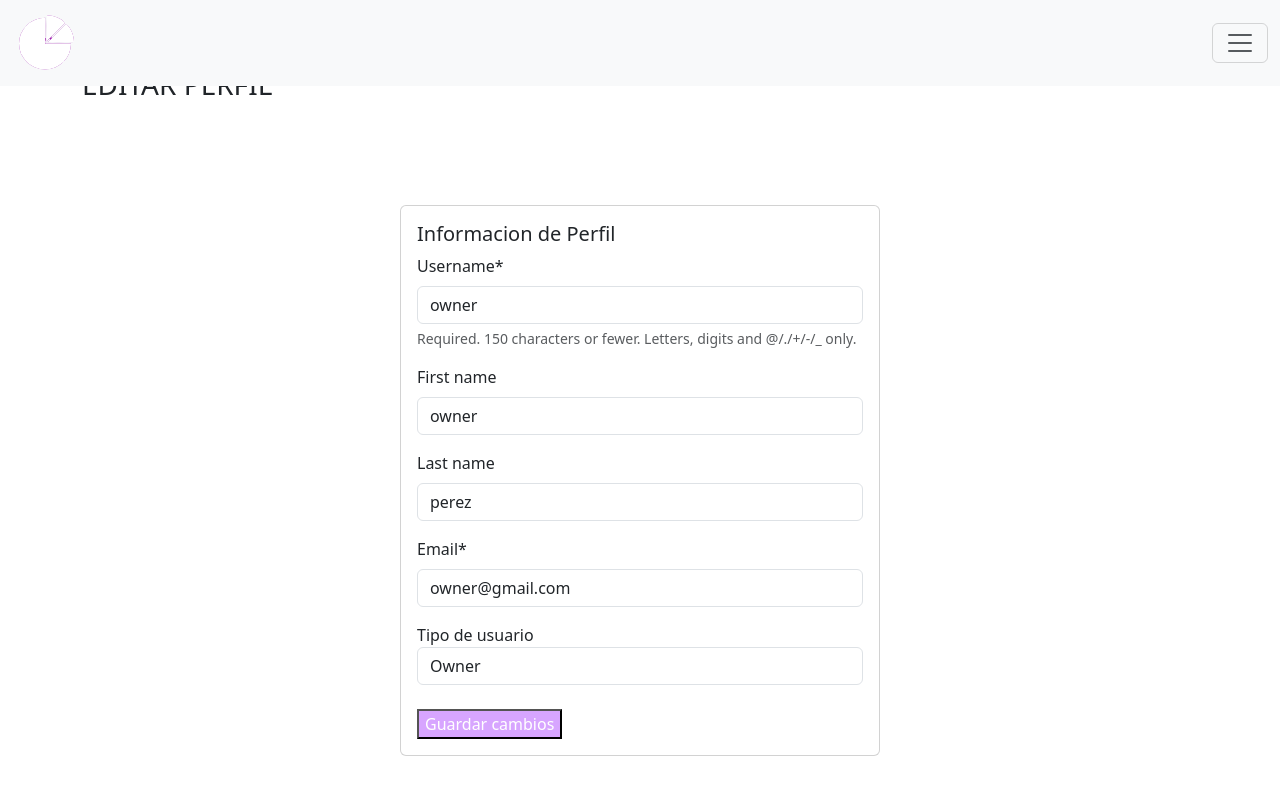
After one commit to SoleGomez23/PF-MIRe, a Django app: page /editar_perfil/ in a window 1280 px wide. The commit adds this page. Run offline with Django 3.2, Linux system fonts and the light colour scheme; a user stored in the database is signed in; data comes from the database, SQL or seed files in the repository; some libraries are stand-ins or nearby versions.

Commit message:
agrego la funcion de login, signin y logout de admin y owner

```diff
--- a/MIRe2/MIRe/urls.py
+++ b/MIRe2/MIRe/urls.py
@@ -18,6 +18,7 @@ from django.urls import path
 from django.urls import include
 
 urlpatterns = [
+    path('', include('MIReApp.urls')),
     path('admin/', admin.site.urls),
-    path('', include('MIReApp.urls')),
+    path('accounts/', include('django.contrib.auth.urls')),
 ]
--- a/MIRe2/MIReApp/admin.py
+++ b/MIRe2/MIReApp/admin.py
@@ -1,4 +1,4 @@
 from django.contrib import admin
 from .models import Metrica
 
-admin.site.register(Metrica)
+# admin.site.register(Metrica)
--- a/MIRe2/MIReApp/forms.py
+++ b/MIRe2/MIReApp/forms.py
@@ -1,5 +1,8 @@
 from django import forms
+from django.contrib.auth.forms import UserCreationForm, UserChangeForm
+from django.contrib.auth import get_user_model
 from .models import Metrica, Indicador, Tipo, HistorialMetrica, Programa, Objetivos
+User = get_user_model()
 
 class MetricaForm(forms.ModelForm):
     class Meta:
@@ -183,3 +186,25 @@ class IndicadorFormEditar(forms.ModelForm):
                 pass  # invalid input from the client; ignore and fallback to empty Tipo queryset
         elif self.instance.pk:
             self.fields['tipo'].queryset = self.instance.ambito.tipo_set.order_by('nombre')
+
+class CustomUserCreationForm(UserCreationForm):
+	email = forms.EmailField(required=True)
+	is_owner = forms.BooleanField(initial=False, required=False)
+
+	class Meta:
+		model = User
+		fields = ['username', 'first_name', 'last_name', 'email', 'area', 'password1', 'password2', 'is_owner']
+
+	def clean_email(self):
+		email = self.cleaned_data['email']
+
+		if User.objects.filter(email=email).exists():
+			raise forms.ValidationError('Este correo electrónico ya está registrado')
+		return email
+
+class CustomUserCreationFormEditar(UserChangeForm):
+	email = forms.EmailField(required=True)
+
+	class Meta:
+		model = User
+		fields = ['username', 'first_name', 'last_name', 'email']
--- a/MIRe2/MIReApp/models.py
+++ b/MIRe2/MIReApp/models.py
@@ -1,3 +1,4 @@
+from django.contrib.auth.models import AbstractUser
 from django.core.validators import MinValueValidator
 from django.core.validators import RegexValidator
 from django.core.exceptions import ValidationError
@@ -9,6 +10,7 @@ FRECUENCIAS = (('Cuatrienal','Cuatrienal'),('Bianual','Bianual'), ('Anual', 'Anu
 FORMULAS = (('Inversion promedio','Inversion promedio'), ('Tasa de variacion','Tasa de variacion'), ('Porcentaje','Porcentaje'))
 MESES = (('Enero','Enero'),('Febrero','Febrero'),('Marzo','Marzo'),('Abril','Abril'),('Mayo','Mayo'),('Junio','Junio'),('Julio','Julio'),('Agosto','Agosto'),('Septiembre','Septiembre'),('Octubre','Octubre'),('Noviembre','Noviembre'),('Diciembre','Diciembre'))
 SEMESTRES = (('Enero-Junio', 'Enero-Junio'),('Julio-Diciembre', 'Julio-Diciembre'))
+AREAS = (('Ingeniería en Sistemas de Información', 'Ingeniería en Sistemas de Información'),('Ingeniería Química', 'Ingeniería Química'),('Ingeniería Electromecánica', 'Ingeniería Electromecánica'),('Materias Básicas', 'Materias Básicas'))
 
 def validate_year(value):
     current_year = timezone.now().year
@@ -133,3 +135,29 @@ class Objetivos(models.Model):
 
     def __str__(self):
         return self.nombre
+
+class User(AbstractUser):
+    email = models.EmailField(unique=True)
+    is_owner = models.BooleanField(default=False)
+    area = models.CharField(max_length=40, choices=AREAS, blank=True, null=True)
+    # frecuencia = models.CharField(max_length=10, choices=FRECUENCIAS)
+
+    # Agrega related_name para evitar el conflicto
+    groups = models.ManyToManyField(
+        'auth.Group',
+        related_name='customuser_set',
+        related_query_name='user',
+        blank=True,
+        help_text='The groups this user belongs to. A user will get all permissions granted to each of their groups.',
+    )
+
+    user_permissions = models.ManyToManyField(
+        'auth.Permission',
+        related_name='customuser_set',
+        related_query_name='user',
+        blank=True,
+        help_text='Specific permissions for this user.',
+    )
+
+    def __str__(self):
+        return self.username
--- a/MIRe2/MIReApp/templates/base.html
+++ b/MIRe2/MIReApp/templates/base.html
@@ -44,6 +44,24 @@
             <li class="nav-item">
               <a class="nav-item nav-link fw-bold" style="color: #965FB8;" href="{% url 'nosotros' %}">Informes</a>
             </li>
+            {% if request.user.is_authenticated %}
+              <li class="nav-item">
+                  <a class="nav-link" href={% url 'logout' %}>Salir</a>
+              </li>
+              <li class="nav-item">
+                <a class="nav-link" href={% url 'editar_perfil' %}>Editar Perfil</a>
+              </li>
+            {% else %}
+              <li class="nav-item">
+                <a class="nav-link" href={% url 'login' %}>Ingresar</a>
+              </li>
+            {% endif %}
+            <li class="nav-item">
+                <a class="nav-link" href={% url 'registrar_admin' %}>Registrar Administrador</a>
+            </li>
+            <li class="nav-item">
+              <a class="nav-link" href={% url 'registrar_owner' %}>Registrar Owner</a>
+            </li>
           </ul>
           </div>
       </div>
--- /dev/null
+++ b/MIRe2/MIReApp/templates/registration/editar_perfil.html
@@ -0,0 +1,38 @@
+{% extends 'base.html' %}
+
+{% block contenido %}
+
+{% load crispy_forms_tags %}
+
+<h3> EDITAR PERFIL</h3>
+
+<br>
+<br>
+<br>
+<br>
+
+<form enctype="multipart/form-data" method="post">
+    {% csrf_token %}
+
+    <div class="card mx-auto" style="width: 30rem;">
+        <div class="card-body">
+            <h5 class="card-title">Informacion de Perfil</h5>
+
+            {{ form.username | as_crispy_field }}
+            {{ form.first_name | as_crispy_field }}
+            {{ form.last_name | as_crispy_field }}
+            {{ form.email | as_crispy_field }}
+            <div class="form-group">
+                <label class="control-label">Tipo de usuario</label>
+                {% if is_owner %}
+                    <input type="text" class="form-control" value="Owner" readonly>
+                {% else %}
+                    <input type="text" class="form-control" value="Administrador" readonly>
+                {% endif %}
+            </div>
+            <br>
+            <button type="submit">Guardar cambios</button>
+        </div>
+    </div>
+</form>
+{% endblock %}
--- a/MIRe2/MIReApp/urls.py
+++ b/MIRe2/MIReApp/urls.py
@@ -5,6 +5,9 @@ from django.contrib.staticfiles.urls import static
 
 urlpatterns = [
     path('', views.inicio, name='inicio'),
+    path('registrar_admin/', views.registrar_admin, name='registrar_admin'),
+    path('registrar_owner/', views.registrar_owner, name='registrar_owner'),
+    path('editar_perfil/', views.editar_perfil, name='editar_perfil'),
     path('error', views.error, name='error'),
     path('nosotros', views.nosotros, name='nosotros'),
     path('tipos', views.tipos, name = "tipos"),
@@ -28,4 +31,4 @@ urlpatterns = [
     path('metricas/eliminar/<int:id>', views.eliminar_metricas, name='eliminar'),
     path('historial-metrica/<int:metrica_id>/', views.historial_metrica, name='historial_metrica'),
     path('eliminar_historial_metrica/<int:historial_id>/', views.eliminar_historial_metrica, name='eliminar_historial_metrica'),
-]+ static(settings.MEDIA_URL, document_root=settings.MEDIA_ROOT)
+]
--- a/MIRe2/MIReApp/views.py
+++ b/MIRe2/MIReApp/views.py
@@ -1,10 +1,14 @@
 from django.shortcuts import get_object_or_404, render, redirect
 from django.contrib import messages
 from django.http import HttpResponse, JsonResponse
+from django.contrib.auth.decorators import login_required
+from django.contrib.auth import logout
+from .forms import CustomUserCreationForm, CustomUserCreationFormEditar
+from django.contrib.auth import authenticate, login
 from django.core import serializers
 from django.db.utils import IntegrityError  # Importa la excepción de integridad
 from .models import Indicador, Metrica, HistorialMetrica, Tipo, Programa, Ambito, Objetivos
-from .forms import MetricaForm, MetricaFormEditar, IndicadorForm, IndicadorFormEditar, InstanciaForm, ProgramaForm,ProgramaFormEditar, ObjetivoForm
+from .forms import MetricaForm, MetricaFormEditar, IndicadorForm, IndicadorFormEditar, InstanciaForm, ProgramaForm,ProgramaFormEditar, ObjetivoForm, User
 from html import unescape
 import django_excel as excel
 from random import randrange
@@ -406,3 +410,67 @@ def get_chart(_request):
     }
 
     return JsonResponse(chart)
+
+@login_required
+def registrar_admin(request):
+    permisos = False
+    if request.user.is_owner:
+        permisos = True
+    print(permisos)
+    data = {
+        'form': CustomUserCreationForm(),
+        'admin' : True,
+        'permisos': permisos,
+    }
+    if request.method == 'POST':
+        user_creation_form = CustomUserCreationForm(data=request.POST)
+
+        if user_creation_form.is_valid():
+            user_creation_form.save()  # Guarda el objeto de usuario en la base de datos
+            return redirect('inicio')
+        else:
+            data['form'] = user_creation_form
+
+    return render(request, 'registration/registro.html', data)
+
+def registrar_owner(request):
+    owners = User.objects.filter(is_owner=1)
+    if owners:
+        creado = True
+    else:
+        creado = False
+    data = {
+        'form': CustomUserCreationForm(),
+        'owner': True,
+        'creado': creado
+    }
+
+    if request.method == 'POST':
+        user_creation_form = CustomUserCreationForm(data=request.POST)
+
+        if user_creation_form.is_valid():
+            user = user_creation_form.save(commit=False)  # No guarda inmediatamente en la base de datos
+            user.is_owner = 1  # Asigna el valor deseado al campo is_owner
+            user.save()  # Guarda el objeto de usuario en la base de datos
+            return redirect('inicio')
+        else:
+            data['form'] = user_creation_form
+
+    return render(request, 'registration/registro.html', data)
+
+def editar_perfil(request):
+    user = User.objects.get(pk=request.user.id)
+    form = CustomUserCreationFormEditar(request.POST or None, request.FILES or None, instance=request.user)
+    if request.method == 'POST':
+        form = CustomUserCreationFormEditar(request.POST, instance=user)
+        if form.is_valid():
+            form.save()
+            print('se guardo')
+            return redirect('inicio')  # Cambia 'perfil' al nombre de la vista de perfil
+        else:
+            print('no se guardo')
+            print(form.errors)
+    else:
+        form = CustomUserCreationFormEditar(instance=user)
+
+    return render(request, 'registration/editar_perfil.html', {'form': form, 'is_owner':request.user.is_owner})
```
Also changed, not shown: MIRe2/MIRe/settings.py (+12 -0 lines), MIRe2/MIReApp/templates/perfiles/perfil_form.html (deleted, +0 -13 lines), MIRe2/MIReApp/templates/registration/login.html (added, +25 -0 lines), MIRe2/MIReApp/templates/registration/registro.html (added, +60 -0 lines), MIRe2/MIReApp/migrations/0043_auto_20231206_1511.py (added), MIRe2/MIReApp/migrations/0044_indicador_nombre.py (added), MIRe2/MIReApp/migrations/0045_auto_20231206_1816.py (added), MIRe2/MIReApp/migrations/0046_rename_semestre_historico_user_area.py (added), MIRe2/db.sqlite3.
